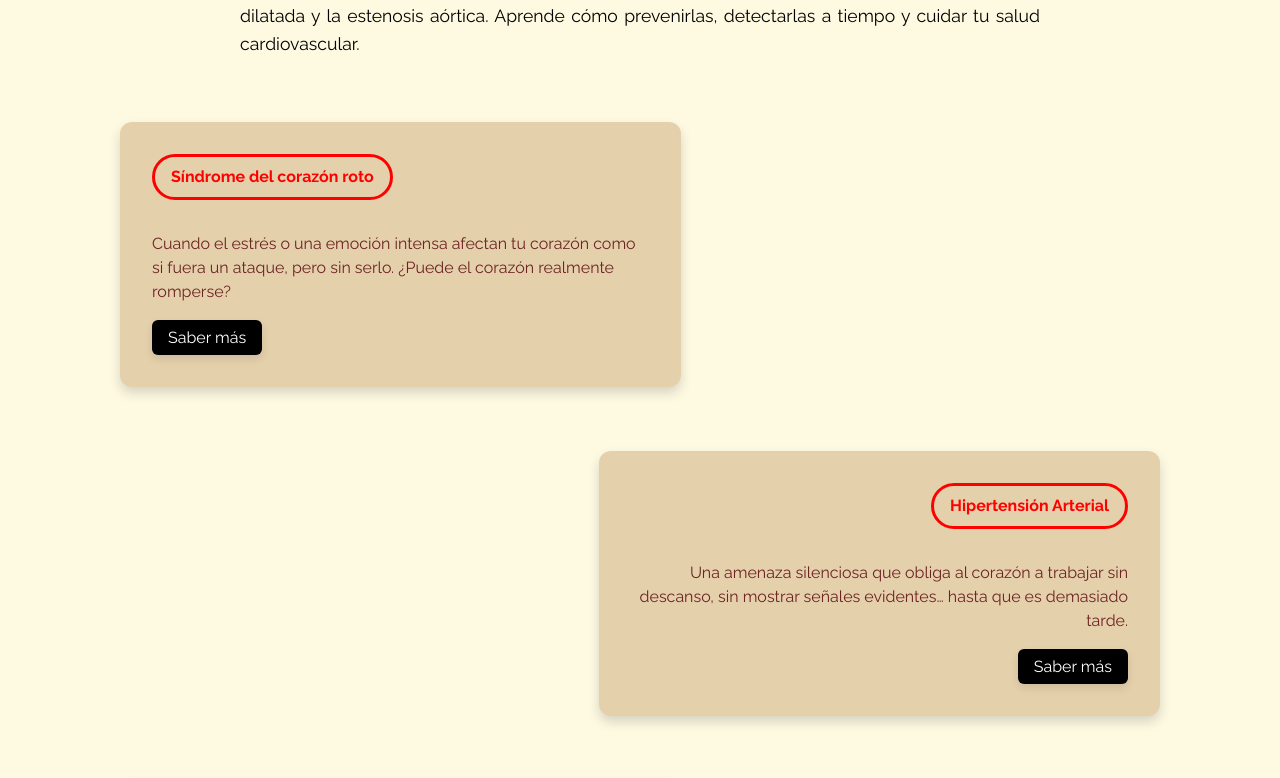
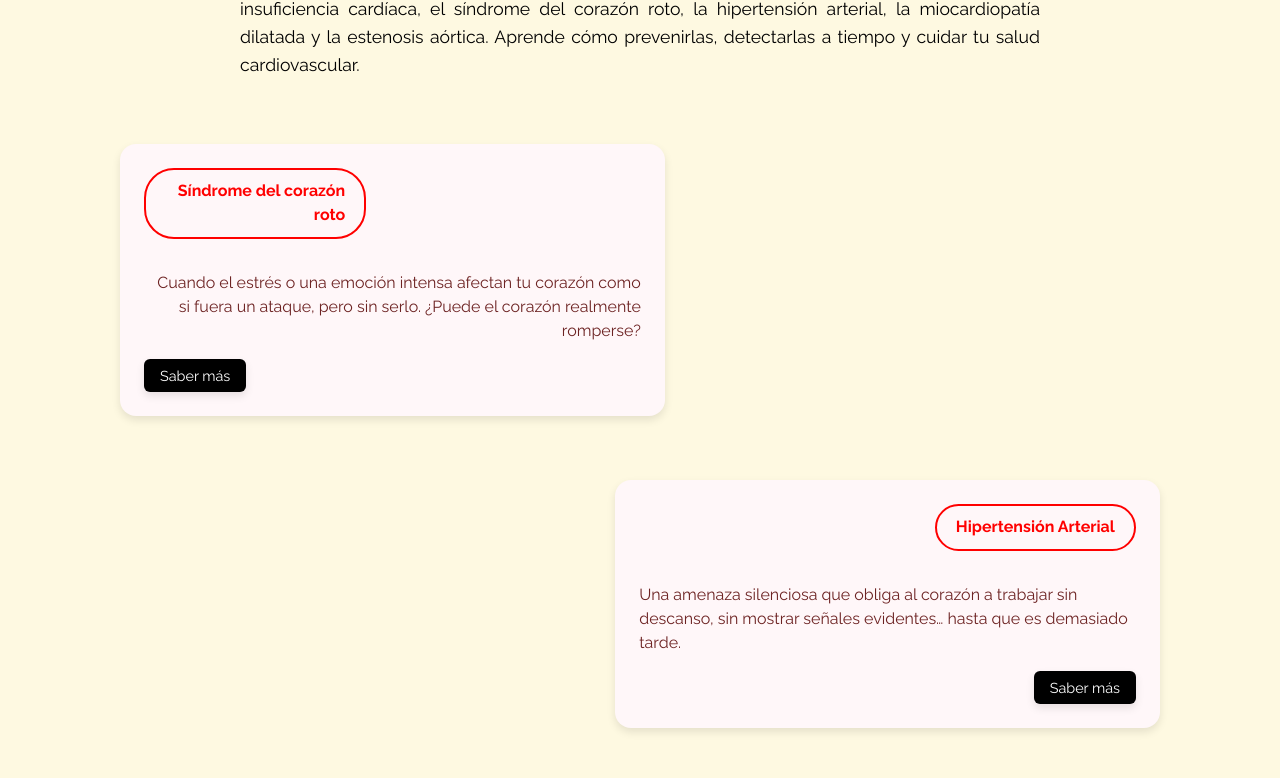
Before and after one commit to camilo1210/PI-Proyect, a React (Vite) app: page / in a window 1280 px wide. Shown: the part 532-1310 px from the top of the page. Built offline with nearby package versions, Linux system fonts and the light colour scheme; no server answers.

Commit message:
Configuracion de los .CSS
se configuro de manera global, los estilos de las paginas de variables.css

se configuro el home.css para que el texto que esté orientado al lado contrario que está orientado el bloque

```diff
--- a/src/assets/variables.css
+++ b/src/assets/variables.css
@@ -1,6 +1,10 @@
 
+@import url("https://fonts.googleapis.com/css2?family=Raleway:wght@400;700&display=swap");
+
+/*============================
+  VARIABLES GLOBALES Y ROOT
+=============================*/
 :root {
-    /* Configuración de fuentes y accesibilidad */
   font-family: Inter, system-ui, Avenir, Helvetica, Arial, sans-serif;
   line-height: 1.5;
   font-weight: 400;
@@ -10,14 +14,188 @@
   -webkit-font-smoothing: antialiased;
   -moz-osx-font-smoothing: grayscale;
 
-    /* Paleta de colores */
   --color-claro: #FEF9E1;
   --color-arena: #E5D0AC;
   --color-rojo-vibrante: #A31D1D;
   --color-rojo-oscuro: #6D2323;
 
-    /* Esquema de colores */
   color-scheme: light dark;
   color: var(--color-rojo-oscuro);
   background-color: var(--color-claro);
 }
+
+/*============================
+  TIPOGRAFÍA GENERAL
+=============================*/
+h1 {
+  font-size: 2.8rem;
+  color: black;
+  margin-bottom: 1rem;
+  text-align: left;
+  font-family: 'Raleway', sans-serif;
+}
+
+.section-title, .info-title, .info-tittle, .title {
+  font-weight: bold;
+  color: red;
+  border: 2px solid red;
+  padding: 0.6rem 1.2rem;
+  border-radius: 30px;
+  text-align: center;
+  margin-bottom: 1rem;
+  background-color: transparent;
+  max-width: 180px;
+}
+
+/* ================
+  HOME STYLES
+=================== */
+
+
+/*============================
+  CONTENEDORES GENERALES
+=============================*/
+.container, .broken-heart-container, .cardiac-hypertension-container {
+  padding: 2rem;
+  max-width: 1200px;
+  margin: 0 auto;
+  font-family: 'Raleway', sans-serif;
+  color: var(--color-rojo-oscuro);
+}
+
+.section {
+  margin-bottom: 80px;
+  padding: 10px;
+}
+
+/*============================
+  BURBUJAS
+=============================*/
+.bubble,
+.broken-heart-bubble,
+.cardiac-hypertension-bubble {
+  background-color: var(--color-rojo-vibrante);
+  color: var(--color-claro);
+  padding: 0.8rem 1.2rem;
+  font-weight: bold;
+  max-width: 200px;
+  font-size: 1.1rem;
+  border-radius: 25px;
+  display: inline-block;
+  margin-bottom: 1rem;
+  box-shadow: 3px 3px 6px rgba(0, 0, 0, 0.1);
+  transition: transform 0.3s ease;
+}
+
+.bubble:hover {
+  transform: scale(1.05);
+}
+
+.bubble.left {
+  border-radius: 50px 0 0 50px;
+  justify-content: flex-start;
+}
+
+.bubble.right {
+  border-radius: 0 50px 50px 0;
+  justify-content: flex-end;
+}
+
+/*============================
+  SECCIONES FLEXIBLES
+=============================*/
+.section-flex,
+.broken-heart-section,
+.cardiac-hypertension-section {
+  display: flex;
+  align-items: center;
+  margin-bottom: 2.5rem;
+  gap: 1.5rem;
+}
+
+.section-flex.reverse {
+  flex-direction: row-reverse;
+}
+
+/*============================
+  TEXTO
+=============================*/
+.text,
+.broken-heart-text,
+.cardiac-hypertension-text {
+  flex: 1;
+  font-size: 1rem;
+  color: #5a3a3a;
+  line-height: 1.6;
+  text-align: justify;
+}
+
+/*============================
+  CANVAS Y MODELOS
+=============================*/
+.model-container,
+canvas,
+.heart-canvas,
+.healthyHeart-canvas {
+  width: 100%;
+  margin: 0 auto 2rem;
+  border-radius: 12px;
+  display: block;
+}
+
+canvas,
+.heart-canvas,
+.healthyHeart-canvas {
+  background-color: #ddd;
+  border: 2px dashed var(--color-arena);
+  aspect-ratio: 16/9;
+  min-height: 10vh;
+}
+
+.heart-canvas {
+  height: 1200px;
+  max-width: 800px;
+}
+
+/*============================
+  CARDS
+=============================*/
+.card, .card-left, .card-right {
+  background-color: #fff7f9;
+  padding: 1.5rem;
+  border-radius: 1rem;
+  box-shadow: 0 4px 8px rgba(0,0,0,0.1);
+  width: 45%;
+  margin: 2rem;
+}
+
+.card-left {
+  align-self: flex-start;
+}
+
+.card-right {
+  align-self: flex-end;
+}
+
+/*============================
+  CLASES AUXILIARES
+=============================*/
+.left {
+  text-align: left;
+  margin-left: 2rem;
+}
+
+.right {
+  text-align: right;
+  margin-left: auto;
+  margin-right: 2rem;
+}
+
+.labels {
+  display: flex;
+  justify-content: center;
+  gap: 5rem;
+  font-size: 1.5rem;
+  color: var(--color-rojo-oscuro);
+  margin-top: 0.5rem;
+}
--- a/src/pages/home/Home.css
+++ b/src/pages/home/Home.css
@@ -1,7 +1,9 @@
 @import "@/assets/variables.css";
 @import url("https://fonts.googleapis.com/css2?family=Raleway:wght@400;700&display=swap");
 
-/* Reset para body y html */
+/* ---------------------------------- */
+/* RESET Y FUENTES BÁSICAS */
+/* ---------------------------------- */
 html, body {
   margin: 0;
   padding: 0;
@@ -10,9 +12,9 @@ html, body {
   width: auto;
 }
 
-
-
-/* Estilo del contenedor principal */
+/* ---------------------------------- */
+/* CONTENEDORES */
+/* ---------------------------------- */
 .home-container {
   width: auto;
   min-height: 100vh;
@@ -24,12 +26,9 @@ html, body {
   align-items: center;
   padding: 1rem;
   box-sizing: border-box;
-  height: auto;
-  width: auto;
   text-align: center;
 }
 
-/* Contenedor interno */
 .container {
   width: 100%;
   max-width: none;
@@ -37,7 +36,9 @@ html, body {
   box-sizing: border-box;
 }
 
-/* Estilo para los títulos */
+/* ---------------------------------- */
+/* TIPOGRAFÍA Y TEXTOS */
+/* ---------------------------------- */
 h1 {
   color: black;
   font-size: 2.5em;
@@ -45,26 +46,15 @@ h1 {
   text-align: center;
 }
 
-.welcome {
+.home-title {
+  font-size: 2.5em;
+  margin: 0.5rem 0 2rem 0;
+  color: black;
+  text-align: center;
   animation: slideIn 1s ease-out;
 }
 
-
-/* Subtítulo personalizado */
-.home-title {
-  font-size: 2.5em;
-  margin-bottom: 2.0rem;
-  color: black;
-  text-align: center;
-  margin-top: 0.5rem;
-  animation: slideIn 1s ease-out;
-}
-
-
-
-/* Descripción principal */
 .home-description {
-  text-align: left;
   max-width: 800px;
   line-height: 1.6;
   font-size: 1.1rem;
@@ -74,22 +64,6 @@ h1 {
   color: black;
 }
 
-/* Estilo para los botones generales */
-button {
-  background-color: rgb(0, 0, 0);
-  color: white;
-  border: none;
-  padding: 0.5rem 1rem;
-  border-radius: 6px;
-  cursor: pointer;
-}
-
-button:hover {
-  background-color: rgba(0, 0, 0, 0.8);
-  transition: background-color 0.3s;
-}
-
-/* Título de sección izquierda */
 .title-description-left {
   color: darkred;
   font-size: 1.5rem;
@@ -98,45 +72,44 @@ button:hover {
   text-align: left;
 }
 
-/* Texto de descripción izquierda */
 .description-left {
   max-width: 450px;
-  text-align: left;
   margin-left: -30px;
   color: #555;
   font-size: 0.95rem;
   line-height: 1.5;
-  text-align: le;
+  text-align: left;
 }
 
-/* Estilo de los enlaces */
-/* .card-button:hover {
-  background-color: var(--color-rojo-oscuro);
-  text-decoration: none;
-} */
-
-
-/* Botón de sección izquierda */
+/* ---------------------------------- */
+/* BOTONES */
+/* ---------------------------------- */
+button,
 .button-disease-left {
   background-color: black;
   color: white;
   border: none;
-  padding: 0.6rem 1.2rem;
-  border-radius: 5px;
+  padding: 0.5rem 1rem;
+  border-radius: 6px;
   cursor: pointer;
   font-size: 0.9rem;
   transition: background-color 0.3s;
+}
+
+button:hover,
+.button-disease-left:hover {
+  background-color: rgba(0, 0, 0, 0.8);
+}
+
+.button-disease-left {
   margin-top: 0.5rem;
   margin-left: -30px;
   text-align: left;
 }
 
-.button-disease-left:hover {
-  background-color: #333;
-}
-
-/* -------------------- */
-/* Estilo de la franja animada */
+/* ---------------------------------- */
+/* BANNER / FRANJA */
+/* ---------------------------------- */
 :root {
   --rojo: #a01b1b;
   --crema: #FEF9E1;
@@ -148,13 +121,13 @@ button:hover {
   border-bottom-right-radius: 8rem;
   padding: 0.65rem 0.65rem 0.65rem 0;
   width: max-content;
-  margin: 0rem auto;
-  /* display: flex; */
+  margin: 0 auto;
   animation: slideIn 1s ease-out;
 }
 
-
-
+/* ---------------------------------- */
+/* ANIMACIONES */
+/* ---------------------------------- */
 @keyframes slideIn {
   from {
     transform: translateX(-200px);
@@ -166,54 +139,17 @@ button:hover {
   }
 }
 
-/* Estilo de la tarjeta
-.diseases-grid {
-  display: flex;
-  flex-direction: column; /* una debajo de la otra
-  align-items: center;     /* centra horizontalmente las cards
-  gap: 2rem;               /* espacio entre ellas
-  margin-top: 3rem;
+.welcome,
+.left,
+.right {
+  animation: slideIn 1s ease-out;
 }
 
-.card {
-  background-color: #e0c5a1;
-  padding: 2rem;
-  border-radius: 1rem;
-  max-width: 600px;
-  width: 100%;              /* se adapta al ancho máximo
-  box-shadow: 0 4px 8px rgba(0, 0, 0, 0.2);
-  text-align: center;
-}
+/* ---------------------------------- */
+/* COMPONENTES VISUALES */
+/* ---------------------------------- */
 
-.card-title {
-  color: #5f1a13;
-  font-weight: bold;
-  font-size: 1.2rem;
-  margin-bottom: 1rem;
-}
-
-.card-description {
-  color: #402218;
-  margin-bottom: 1.5rem;
-}*/
-
-/* .button-tarjets {
-  display: inline-block;
-  color: white;
-  padding: 0.5rem 1.5rem;
-  border-radius: 0.5rem;
-  text-decoration: none;
-  transition: background-color 0.3s ease;
-}
-
-.button-tarjets:hover {
-  background-color: var(--color-rojo-oscuro);
-  color: white;
-} */
-
-/*mejora de tarjetas y colocacion nuevas*/
-
-  /* Burbuja visual con borde rojo */
+/* Burbuja destacada */
 .bubble {
   border: 4px solid #b10000;
   border-radius: 25px;
@@ -225,11 +161,11 @@ button:hover {
   transition: transform 0.3s ease;
 }
 
-  /* Efecto hover opcional */
 .bubble:hover {
   transform: scale(1.05);
 }
 
+/* Tarjetas */
 .card {
   background-color: #fff7f9;
   padding: 1.5rem;
@@ -244,7 +180,6 @@ button:hover {
   margin-right: auto;
   margin-left: 2rem;
   align-self: flex-start;
-    animation: slideIn 1s ease-out;
 }
 
 .right {
@@ -252,10 +187,8 @@ button:hover {
   margin-left: auto;
   margin-right: 2rem;
   align-self: flex-end;
-    animation: slideIn 1s ease-out;
 }
 
-  /* ???? */
 .title {
   border: 3px solid red;
   color: red;
@@ -265,3 +198,56 @@ button:hover {
   margin-bottom: 1rem;
   display: inline-block;
 }
+
+/* ---------------------------------- */
+/* ALINEACIÓN DE TEXTO INVERTIDO*/
+/* ---------------------------------- */
+.card.left p,
+.card.left .title {
+  text-align: right;
+}
+
+.card.right p,
+.card.right .title {
+  text-align: left;
+}
+
+
+/* ---------------------------------- */
+/* COMENTADOS: ANTIGUOS/INACTIVOS */
+/* ---------------------------------- */
+/*
+.diseases-grid {
+  display: flex;
+  flex-direction: column;
+  align-items: center;
+  gap: 2rem;
+  margin-top: 3rem;
+}
+
+.card-title {
+  color: #5f1a13;
+  font-weight: bold;
+  font-size: 1.2rem;
+  margin-bottom: 1rem;
+}
+
+.card-description {
+  color: #402218;
+  margin-bottom: 1.5rem;
+}
+
+.button-tarjets {
+  display: inline-block;
+  color: white;
+  padding: 0.5rem 1.5rem;
+  border-radius: 0.5rem;
+  text-decoration: none;
+  transition: background-color 0.3s ease;
+}
+
+.button-tarjets:hover {
+  background-color: var(--color-rojo-oscuro);
+  color: white;
+}
+*/
```
Lines whose indentation alone changed are shown as unchanged.
